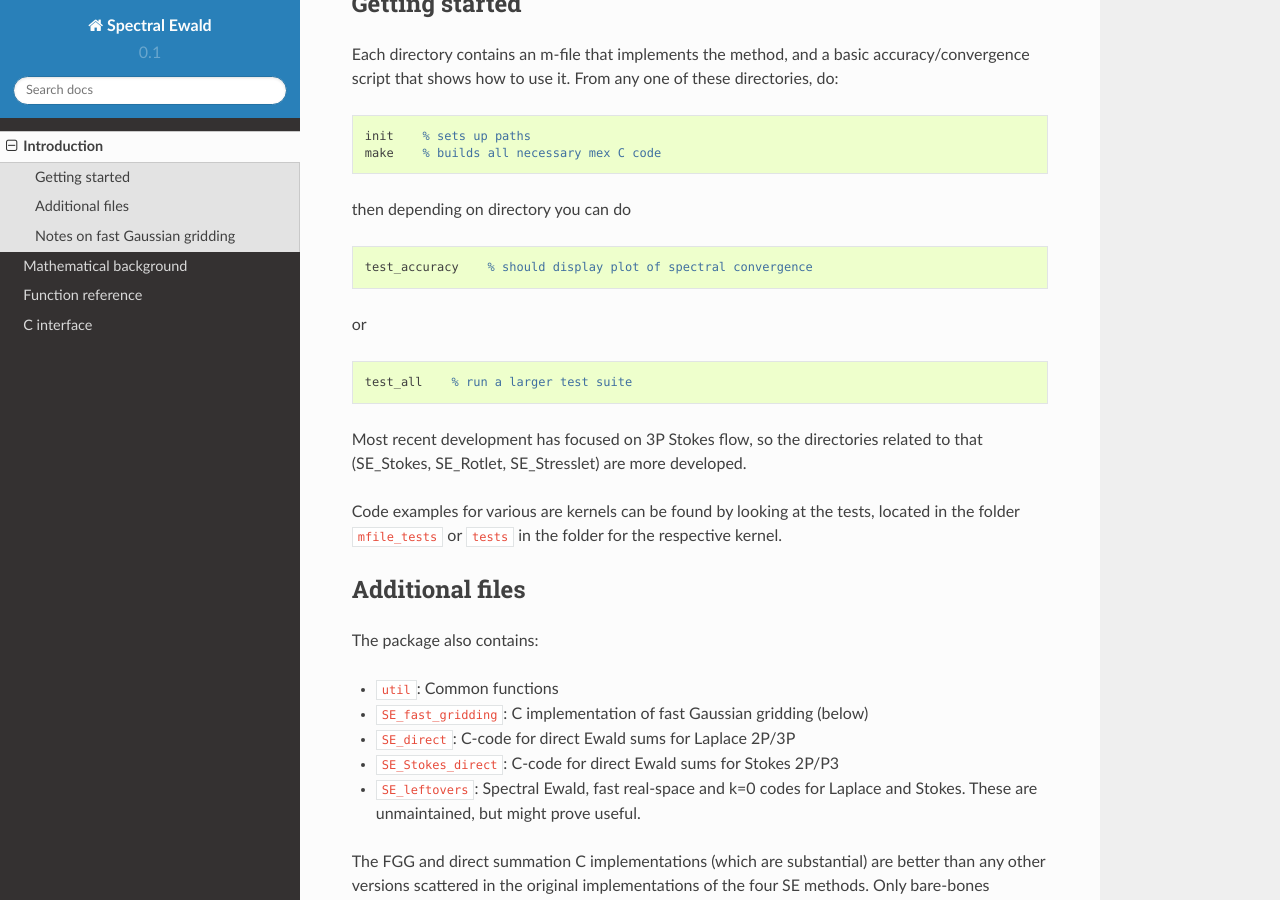
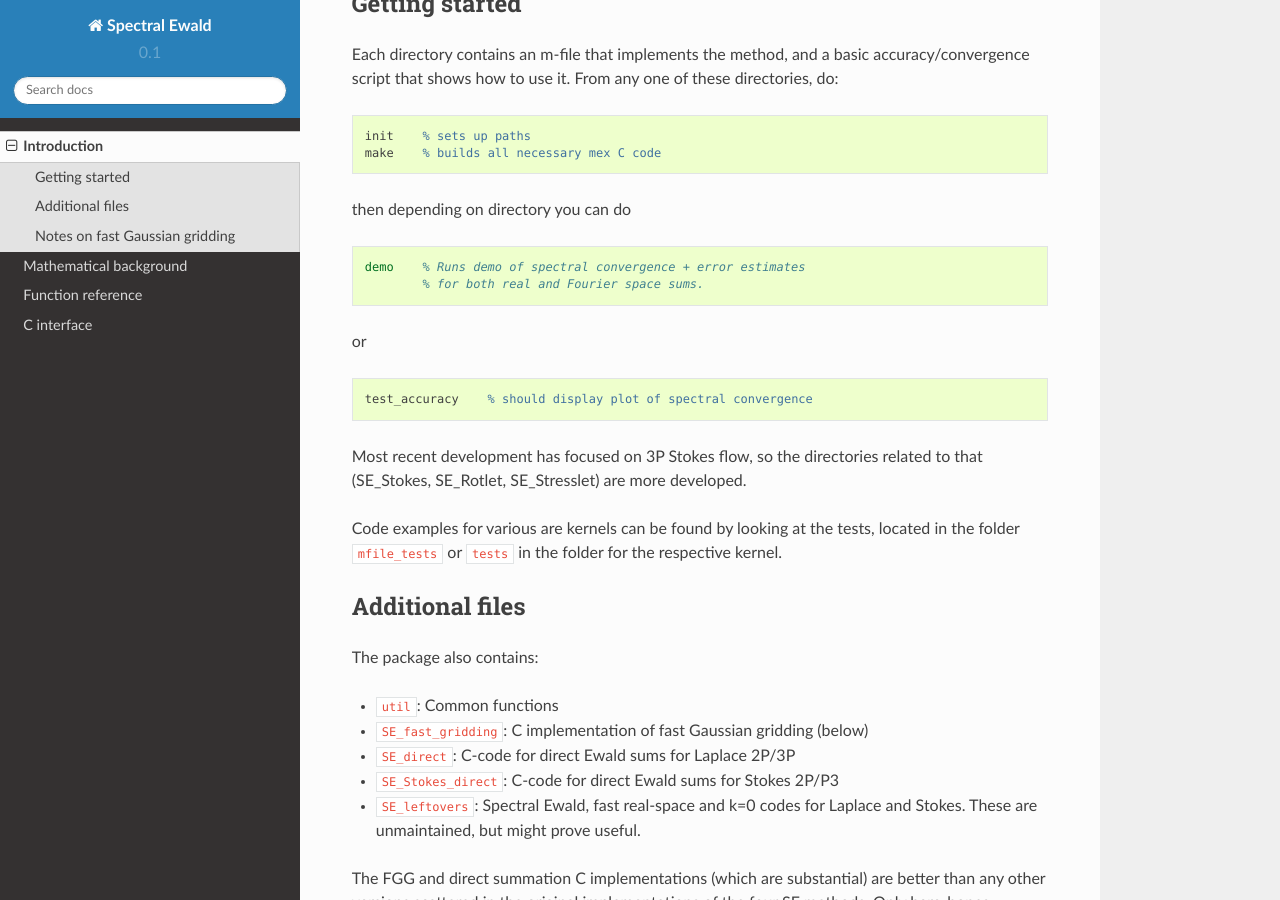
Before and after one commit to ludvigak/SE_unified, a Sphinx documentation site: the page built from docs/rst/introduction.rst, in a window 1280 px wide and 900 px high, scrolled down 491 px. Built offline with Sphinx 7.4.7 and the Read the Docs theme 2.0.0, drawn with Linux system fonts in a browser that asks for light colours.

Commit message:
updated docs with demo script info

```diff
--- a/docs/rst/introduction.rst
+++ b/docs/rst/introduction.rst
@@ -29,13 +29,14 @@ then depending on directory you can do
 
 .. code-block:: matlab
 
-   test_accuracy    % should display plot of spectral convergence
+   demo    % Runs demo of spectral convergence + error estimates
+           % for both real and Fourier space sums.
 
 or
 
 .. code-block:: matlab
 
-   test_all    % run a larger test suite
+   test_accuracy    % should display plot of spectral convergence
 
 Most recent development has focused on 3P Stokes flow, so the directories related to that (SE_Stokes, SE_Rotlet, SE_Stresslet) are more developed.
 
```
